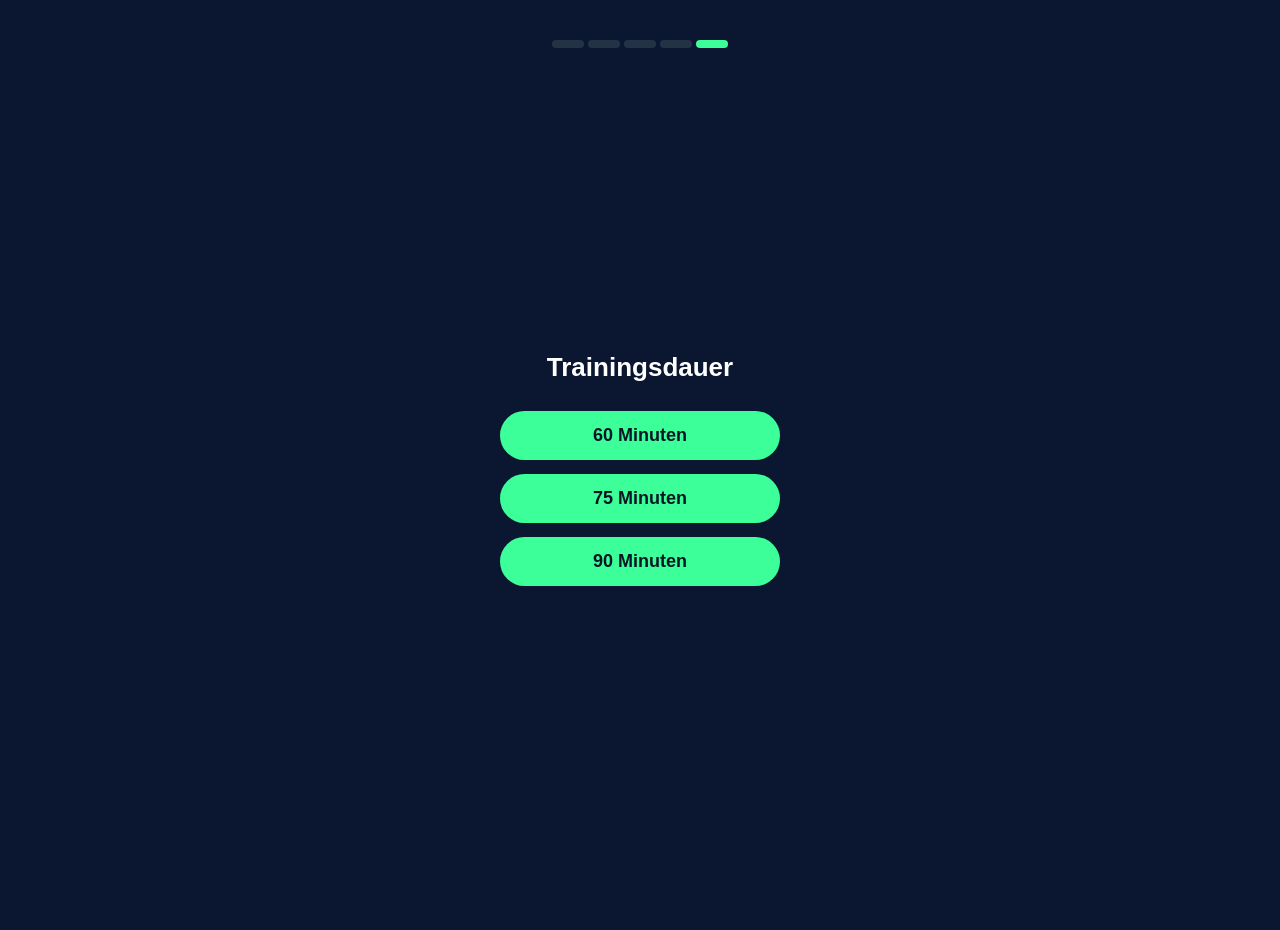
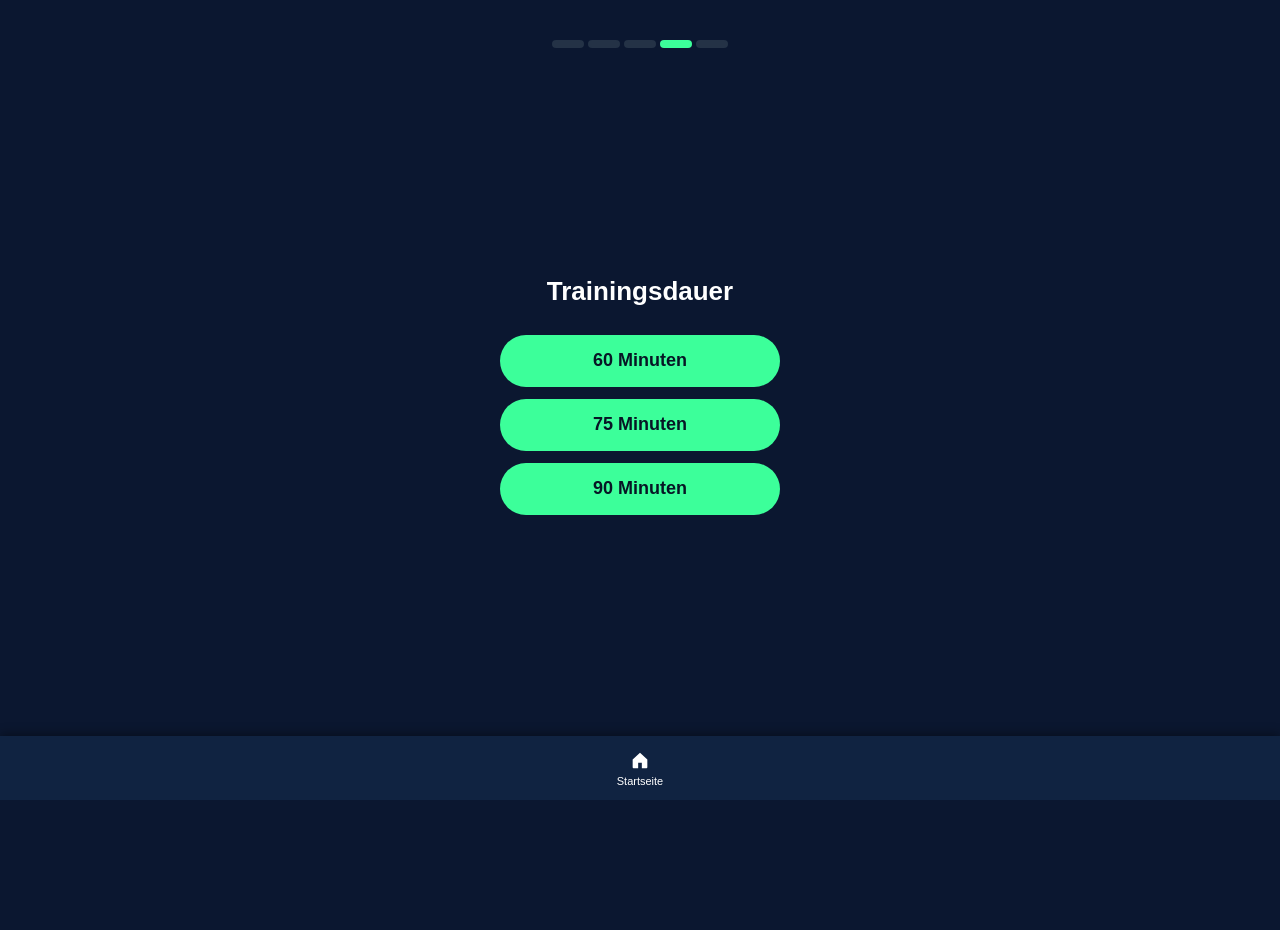
Before and after one commit to mirbaema77/trainer-app, a Flask app: page /duration in a window 1280 px wide. After the commit the page ends 800 px from the top, so only its background shows below. Run offline with Flask 3, Linux system fonts and the light colour scheme.

Commit message:
Update training flow, videos, thumbnails, layout fixes_part 3

```diff
--- a/templates/duration.html
+++ b/templates/duration.html
@@ -2,10 +2,14 @@
 <html lang="de">
 <head>
     <meta charset="utf-8">
-    <title>Training – Dauer</title>
+    <title>Training – Trainingsdauer</title>
 
     <meta name="viewport" content="width=device-width, initial-scale=1, viewport-fit=cover">
     <meta name="theme-color" content="#0b1730">
+    <meta name="apple-mobile-web-app-capable" content="yes">
+    <meta name="apple-mobile-web-app-status-bar-style" content="black-translucent">
+    <meta name="apple-mobile-web-app-title" content="Trainer App">
+    <link rel="manifest" href="{{ url_for('static', filename='manifest.json') }}">
 
     <style>
         body {
@@ -17,9 +21,15 @@
         }
 
         .phone {
+            width: 100%;
             min-height: 100vh;
-            padding: calc(40px + env(safe-area-inset-top)) 20px
-                     calc(90px + env(safe-area-inset-bottom));
+            box-sizing: border-box;
+
+            /* MATCH other filter pages exactly */
+            padding: calc(40px + env(safe-area-inset-top, 0))
+                     20px
+                     calc(90px + env(safe-area-inset-bottom, 0));
+
             display: flex;
             flex-direction: column;
             align-items: center;
@@ -29,73 +39,120 @@
             display: flex;
             gap: 4px;
             margin-bottom: 32px;
+            justify-content: center;
         }
 
         .step {
             width: 32px;
             height: 8px;
             border-radius: 4px;
-            background: #243246;
+            background-color: #243246;
         }
 
         .step.active {
-            background: #3cff9a;
+            background-color: #3cff9a;
         }
 
         .content {
             flex: 1;
             display: flex;
             flex-direction: column;
-            justify-content: center;
+            justify-content: center; /* CENTER like other pages */
+            align-items: center;
             text-align: center;
+            width: 100%;
         }
 
         h1 {
-            margin-bottom: 28px;
+            margin: 0 0 28px 0;
             font-size: 26px;
         }
 
         form {
             display: flex;
             flex-direction: column;
-            gap: 14px;
+            gap: 12px;
+            align-items: center;
         }
 
         button.option {
             width: 280px;
-            padding: 14px 20px;
+            height: 52px; /* FIXED HEIGHT like other pages */
             border-radius: 999px;
             border: none;
-            background: #3cff9a;
+            background-color: #3cff9a;
             color: #071625;
             font-size: 18px;
             font-weight: 600;
+            cursor: pointer;
+        }
+
+        button.option:hover {
+            filter: brightness(1.05);
+        }
+
+        .bottom-nav {
+            position: fixed;
+            left: 0;
+            right: 0;
+            bottom: env(safe-area-inset-bottom, 0);
+            height: 64px;
+            background-color: #102341;
+            border-radius: 0;
+            display: flex;
+            justify-content: center;
+            align-items: center;
+            box-shadow: 0 -2px 10px rgba(0,0,0,0.4);
+            z-index: 1000;
+        }
+
+        .bottom-nav__button {
+            display: flex;
+            flex-direction: column;
+            align-items: center;
+            text-decoration: none;
+            color: #ffffff;
+            font-size: 11px;
+        }
+
+        .bottom-nav__icon {
+            width: 22px;
+            height: 22px;
+            margin-bottom: 4px;
         }
     </style>
 </head>
 
 <body>
 <div class="phone">
-
-    <!-- 5th step -->
     <div class="progress">
         <div class="step"></div>
         <div class="step"></div>
         <div class="step"></div>
+        <div class="step active"></div>
         <div class="step"></div>
-        <div class="step active"></div>
     </div>
 
     <div class="content">
         <h1>Trainingsdauer</h1>
 
         <form method="post">
-            <button class="option" name="duration" value="60">60 Minuten</button>
-            <button class="option" name="duration" value="75">75 Minuten</button>
-            <button class="option" name="duration" value="90">90 Minuten</button>
+            <button class="option" type="submit" name="duration" value="60">60 Minuten</button>
+            <button class="option" type="submit" name="duration" value="75">75 Minuten</button>
+            <button class="option" type="submit" name="duration" value="90">90 Minuten</button>
         </form>
     </div>
+</div>
 
-</div>
+<nav class="bottom-nav">
+    <a href="{{ url_for('start') }}" class="bottom-nav__button">
+        <span class="bottom-nav__icon">
+            <svg viewBox="0 0 24 24">
+                <path d="M4 11.5L12 4l8 7.5V20a1 1 0 0 1-1 1h-5v-6h-4v6H5a1 1 0 0 1-1-1v-8.5z" fill="white"/>
+            </svg>
+        </span>
+        <span>Startseite</span>
+    </a>
+</nav>
 </body>
 </html>
```
